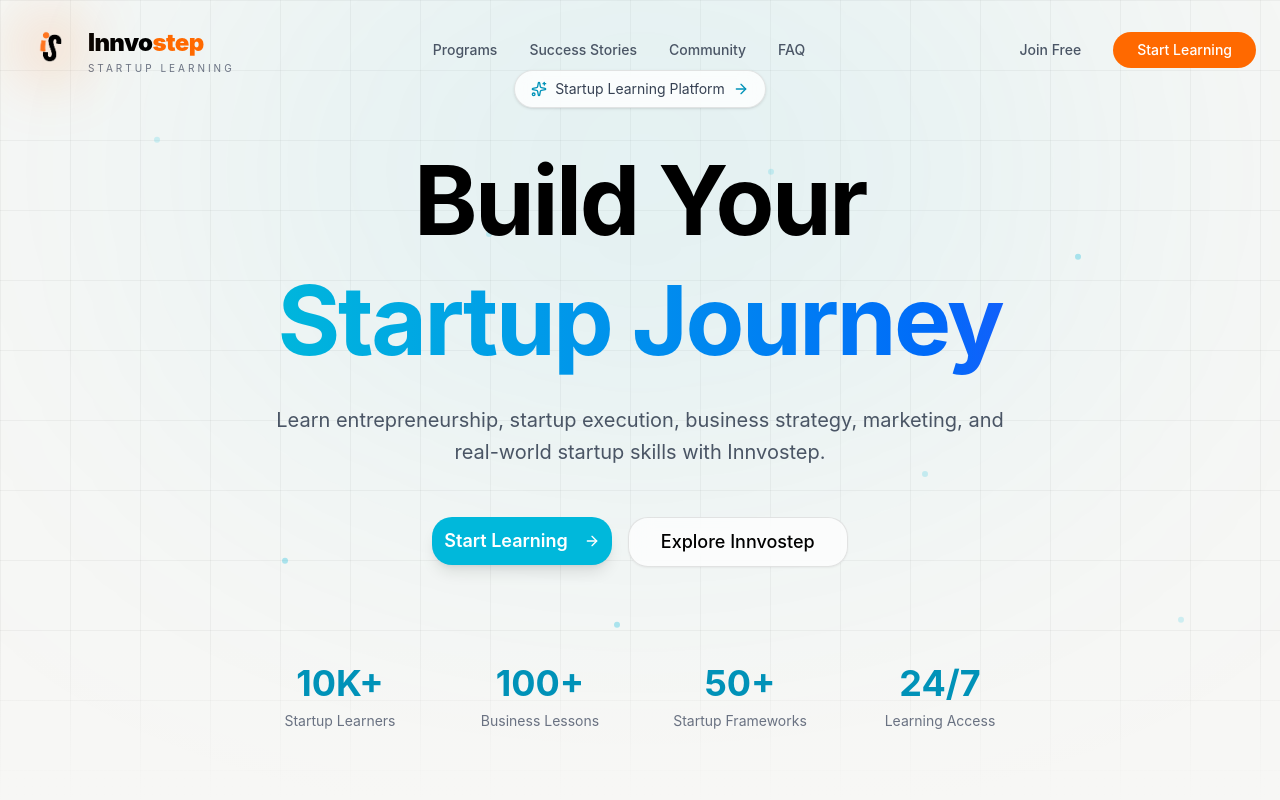
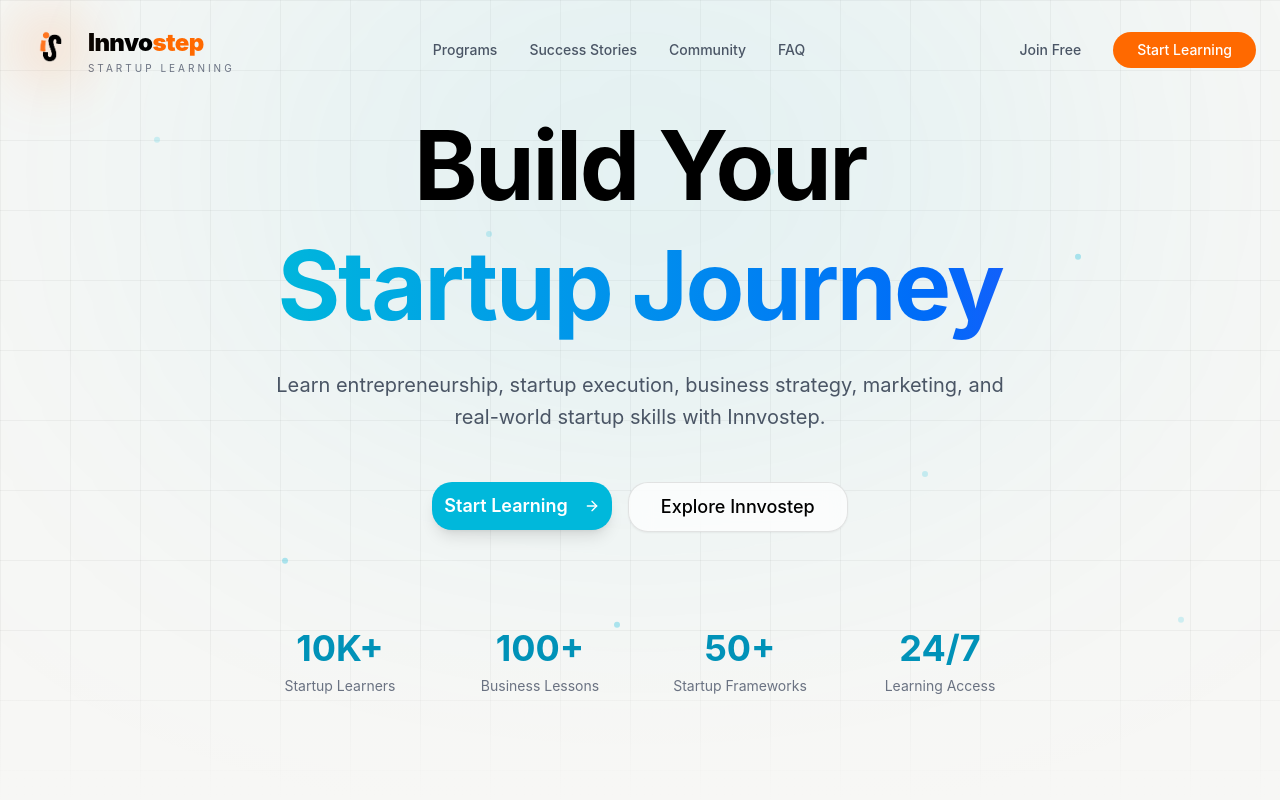
Before and after one commit to saini424/innvostep-website, a Next.js app: page / in a window 1280 px wide. Shown: the top 800 px of the page. Built offline with nearby package versions, Linux system fonts and the light colour scheme.

Commit message:
removed hero badge

```diff
--- a/components/landing/hero.tsx
+++ b/components/landing/hero.tsx
@@ -1,7 +1,7 @@
 "use client"
 
 import { motion } from "framer-motion"
-import { ArrowRight, Sparkles } from "lucide-react"
+import { ArrowRight } from "lucide-react"
 import { Button } from "@/components/ui/button"
 
 const particles = [
@@ -46,22 +46,6 @@ export function Hero() {
       ))}
 
       <div className="relative z-10 max-w-7xl mx-auto px-6 text-center">
-
-        {/* FIXED BADGE */}
-        <motion.div
-          initial={{ opacity: 0, y: 20 }}
-          animate={{ opacity: 1, y: 0 }}
-          transition={{ duration: 0.6 }}
-          className="inline-flex items-center gap-2 px-4 py-2 rounded-full border border-black/10 bg-white/80 backdrop-blur-md mb-8 shadow-sm max-w-[90vw] sm:max-w-none"
-        >
-          <Sparkles className="w-4 h-4 text-cyan-600 flex-shrink-0" />
-
-          <span className="text-xs sm:text-sm text-gray-700 whitespace-nowrap">
-            Startup Learning Platform
-          </span>
-
-          <ArrowRight className="w-4 h-4 text-cyan-600 flex-shrink-0" />
-        </motion.div>
 
         {/* Heading */}
         <motion.h1
```
